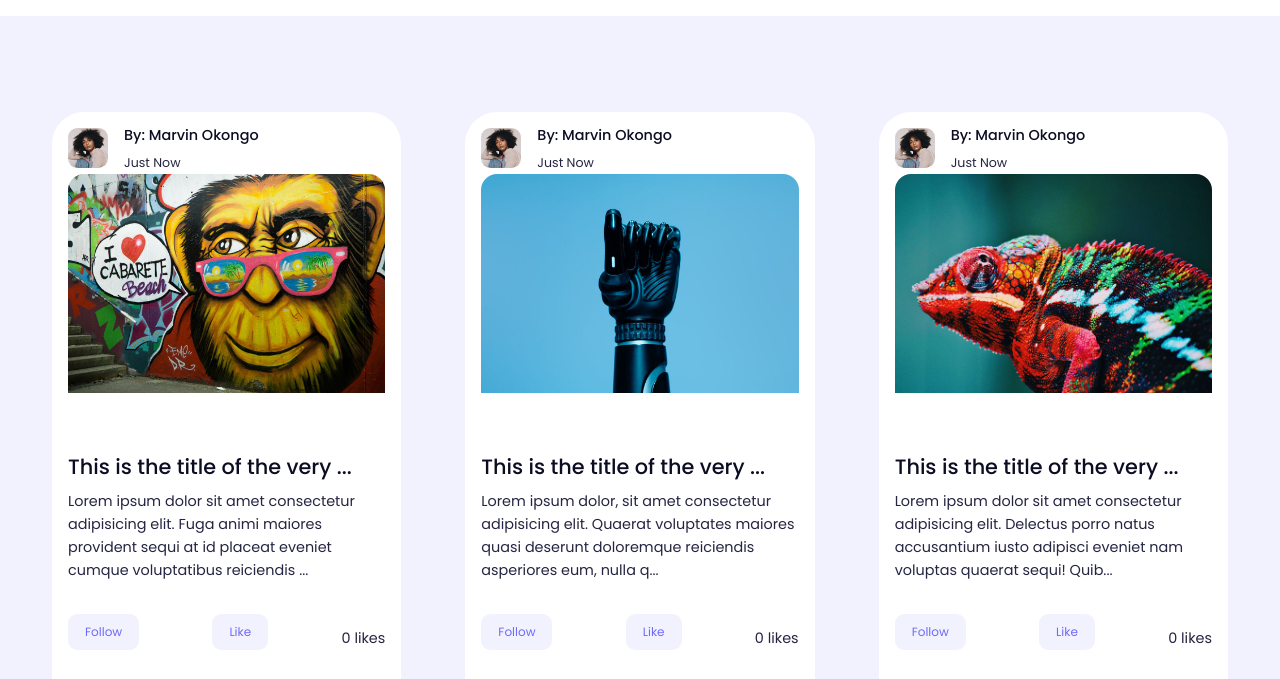
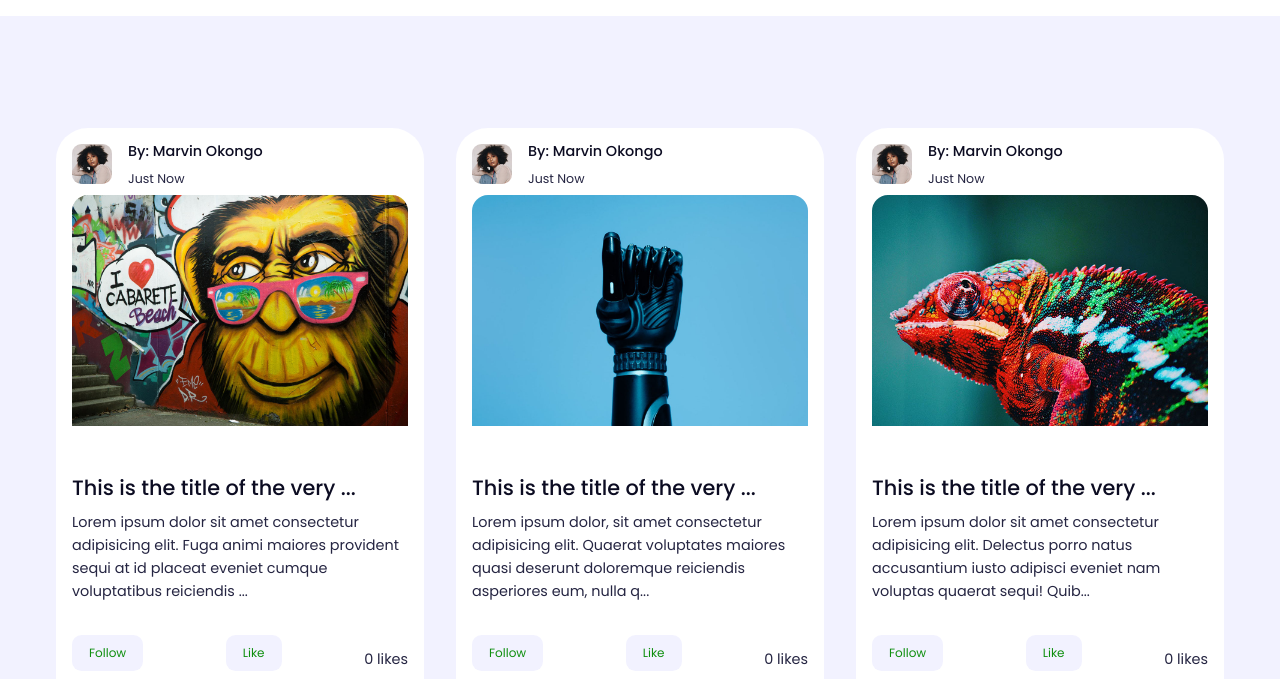
Before and after one commit to ManassesGikwa/Mkulima-Digital, a React app in the folder client/: page /blogs in a window 1280 px wide. Shown: the part 60-739 px from the top of the page. Built offline with nearby package versions, Linux system fonts and the light colour scheme.

```diff
--- a/client/src/index.css
+++ b/client/src/index.css
@@ -4,7 +4,7 @@
 @import url('https://fonts.googleapis.com/css?family=Montserrat:400,800');
 
 :root{
-    --color-primary: #6f6af8;
+    --color-primary: rgb(15, 143, 15);
     --color-white: #fff;
     --color-red: rgb(255, 63, 63);
     --color-gray-100: hsl(220, 20%, 10%, 5%);
@@ -512,8 +512,9 @@
 /* =========================================POSTS ====================================================*/
 .posts__container{
     display: grid;
-    grid-template-columns: repeat(3, 1fr);
-    gap: 4rem;
+    grid-template-columns: repeat(auto-fit, minmax(300px, 1fr));
+    gap: 2rem;
+    padding: 1rem;
   }
 
   .post{
@@ -533,6 +534,7 @@
     border-radius: var(--radius-3);
     overflow: hidden;
     height: 16rem;
+    position: relative;
   }
 
   .post__content{
@@ -554,6 +556,9 @@
     display: flex;
     gap: 1rem;
     align-items: flex-start;
+    position: relative;
+    margin-bottom: 0.3rem;
+
   }
 
   .post__author-avatar{
@@ -563,7 +568,7 @@
     overflow: hidden;
   }
 
-  /* =====================================================================Comments Section=========================================*/
+  /* =====================================================================COMMENTS SECTION=========================================*/
   .post__comments {
     margin-top: 2rem;
 }
@@ -582,7 +587,7 @@
 }
 
 .post__comments button {
-    padding: 0.5rem 1rem;
+    padding: 0.5rem 0.1rem;
     border: none;
     background-color: var(--color-primary);
     color: var(--color-white);
```
